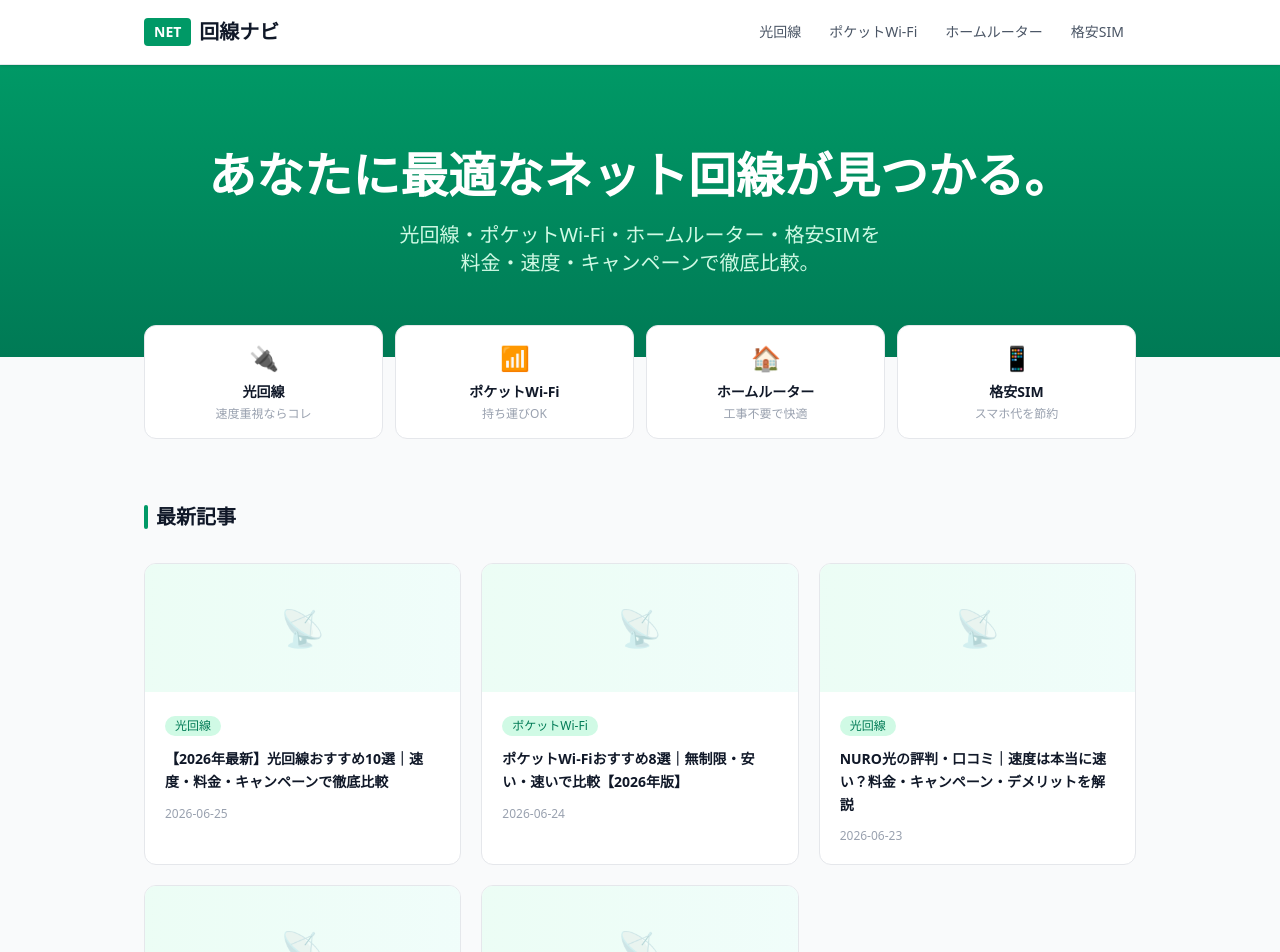
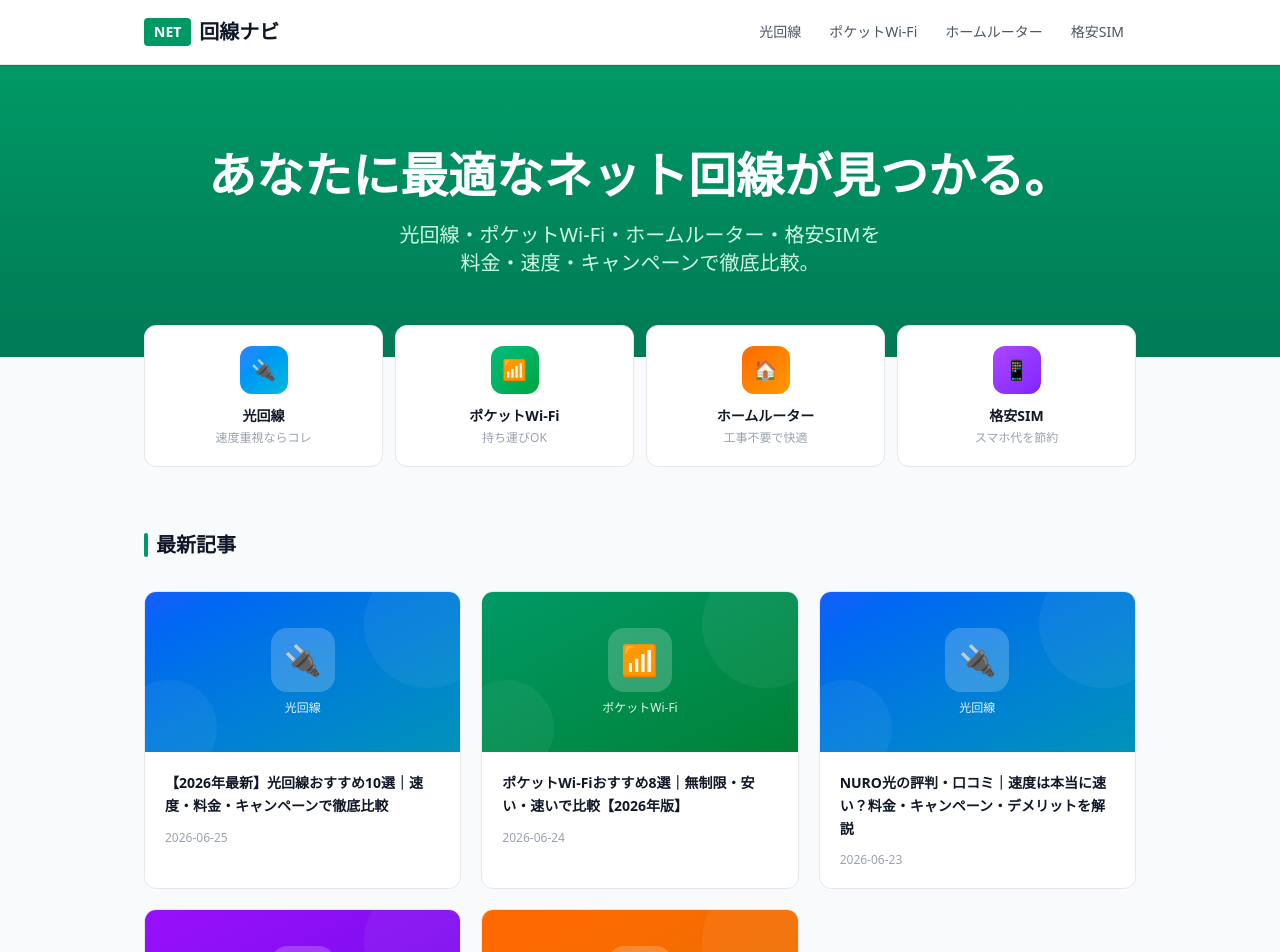
Before and after one commit to sekatubenri/wifi-media, a Next.js app: page / in a window 1280 px wide. Shown: the top 952 px of the page. Built offline with nearby package versions, Linux system fonts and the light colour scheme.

Commit message:
design: colorful category thumbnails for article cards

```diff
--- a/src/app/category/[category]/page.tsx
+++ b/src/app/category/[category]/page.tsx
@@ -1,6 +1,7 @@
 import { getArticlesByCategory, getCategoryLabel } from '@/lib/articles'
 import Link from 'next/link'
 import type { Metadata } from 'next'
+import ArticleCard from '@/components/ArticleCard'
 
 type Props = { params: Promise<{ category: string }> }
 
@@ -9,7 +10,7 @@ export async function generateMetadata({ params }: Props): Promise<Metadata> {
   const label = getCategoryLabel(category)
   return {
     title: `${label}の記事一覧`,
-    description: `${label}に関する記事一覧。転職成功に役立つ情報を掲載。`,
+    description: `${label}に関する記事一覧。料金・速度・キャンペーンで比較。`,
   }
 }
 
@@ -21,39 +22,25 @@ export default async function CategoryPage({ params }: Props) {
   return (
     <div className="max-w-5xl mx-auto px-4 py-12">
       <h1 className="text-2xl font-bold text-gray-900 mb-8 flex items-center gap-2">
-        <span className="w-1 h-6 bg-blue-700 rounded-full"></span>
+        <span className="w-1 h-6 bg-emerald-600 rounded-full"></span>
         {label}
       </h1>
 
       {articles.length === 0 ? (
         <div className="text-center py-20">
           <p className="text-gray-400 text-lg">記事はまだありません。</p>
-          <Link href="/" className="text-blue-700 text-sm mt-4 inline-block hover:underline">← トップに戻る</Link>
+          <Link href="/" className="text-emerald-700 text-sm mt-4 inline-block hover:underline">← トップに戻る</Link>
         </div>
       ) : (
         <div className="grid md:grid-cols-2 lg:grid-cols-3 gap-5">
           {articles.map((article) => (
-            <Link
-              key={article.slug}
-              href={`/article/${article.slug}`}
-              className="group bg-white border border-gray-200 rounded-xl overflow-hidden hover:shadow-lg hover:-translate-y-0.5 transition-all"
-            >
-              <div className="bg-gradient-to-r from-blue-50 to-indigo-50 h-28 flex items-center justify-center">
-                <span className="text-3xl opacity-30">📄</span>
-              </div>
-              <div className="p-5">
-                <h3 className="font-bold text-gray-900 text-sm leading-relaxed mb-3 line-clamp-3 group-hover:text-blue-700 transition-colors">
-                  {article.title}
-                </h3>
-                <p className="text-xs text-gray-400">{article.date}</p>
-              </div>
-            </Link>
+            <ArticleCard key={article.slug} article={article} />
           ))}
         </div>
       )}
 
       <div className="mt-10">
-        <Link href="/" className="text-blue-700 text-sm font-medium hover:underline">← トップに戻る</Link>
+        <Link href="/" className="text-emerald-700 text-sm font-medium hover:underline">← トップに戻る</Link>
       </div>
     </div>
   )
--- a/src/app/page.tsx
+++ b/src/app/page.tsx
@@ -1,11 +1,12 @@
 import { getAllArticles } from '@/lib/articles'
 import Link from 'next/link'
+import ArticleCard from '@/components/ArticleCard'
 
 const CATEGORIES = [
-  { key: 'hikari', label: '光回線', emoji: '🔌', desc: '速度重視ならコレ' },
-  { key: 'wifi', label: 'ポケットWi-Fi', emoji: '📶', desc: '持ち運びOK' },
-  { key: 'homerouter', label: 'ホームルーター', emoji: '🏠', desc: '工事不要で快適' },
-  { key: 'sim', label: '格安SIM', emoji: '📱', desc: 'スマホ代を節約' },
+  { key: 'hikari', label: '光回線', icon: '🔌', desc: '速度重視ならコレ', color: 'from-blue-500 to-cyan-500' },
+  { key: 'wifi', label: 'ポケットWi-Fi', icon: '📶', desc: '持ち運びOK', color: 'from-emerald-500 to-green-600' },
+  { key: 'homerouter', label: 'ホームルーター', icon: '🏠', desc: '工事不要で快適', color: 'from-orange-500 to-amber-500' },
+  { key: 'sim', label: '格安SIM', icon: '📱', desc: 'スマホ代を節約', color: 'from-purple-500 to-violet-600' },
 ]
 
 export default function Home() {
@@ -31,10 +32,12 @@ export default function Home() {
             <Link
               key={cat.key}
               href={`/category/${cat.key}`}
-              className="bg-white rounded-xl border border-gray-200 p-4 hover:shadow-lg hover:-translate-y-0.5 transition-all text-center"
+              className="bg-white rounded-xl border border-gray-200 p-5 hover:shadow-lg hover:-translate-y-0.5 transition-all text-center group"
             >
-              <span className="text-2xl">{cat.emoji}</span>
-              <h3 className="font-bold text-sm text-gray-900 mt-2">{cat.label}</h3>
+              <div className={`bg-gradient-to-br ${cat.color} w-12 h-12 rounded-xl flex items-center justify-center mx-auto mb-3`}>
+                <span className="text-xl">{cat.icon}</span>
+              </div>
+              <h3 className="font-bold text-sm text-gray-900 group-hover:text-emerald-700 transition-colors">{cat.label}</h3>
               <p className="text-xs text-gray-400 mt-1">{cat.desc}</p>
             </Link>
           ))}
@@ -48,24 +51,7 @@ export default function Home() {
         </h2>
         <div className="grid md:grid-cols-2 lg:grid-cols-3 gap-5">
           {articles.map((article) => (
-            <Link
-              key={article.slug}
-              href={`/article/${article.slug}`}
-              className="group bg-white border border-gray-200 rounded-xl overflow-hidden hover:shadow-lg hover:-translate-y-0.5 transition-all"
-            >
-              <div className="bg-gradient-to-r from-emerald-50 to-teal-50 h-32 flex items-center justify-center">
-                <span className="text-4xl opacity-30">📡</span>
-              </div>
-              <div className="p-5">
-                <span className="inline-block text-xs bg-emerald-100 text-emerald-700 font-medium px-2.5 py-0.5 rounded-full mb-3">
-                  {article.categoryLabel}
-                </span>
-                <h3 className="font-bold text-gray-900 text-sm leading-relaxed mb-3 line-clamp-3 group-hover:text-emerald-700 transition-colors">
-                  {article.title}
-                </h3>
-                <p className="text-xs text-gray-400">{article.date}</p>
-              </div>
-            </Link>
+            <ArticleCard key={article.slug} article={article} />
           ))}
         </div>
       </section>
--- /dev/null
+++ b/src/components/ArticleCard.tsx
@@ -0,0 +1,51 @@
+import Link from 'next/link'
+import type { Article } from '@/lib/articles'
+
+const CATEGORY_STYLES: Record<string, { bg: string; icon: string; iconBg: string }> = {
+  hikari: {
+    bg: 'from-blue-600 to-cyan-600',
+    icon: '🔌',
+    iconBg: 'bg-white/20',
+  },
+  wifi: {
+    bg: 'from-emerald-600 to-green-700',
+    icon: '📶',
+    iconBg: 'bg-white/20',
+  },
+  homerouter: {
+    bg: 'from-orange-500 to-amber-600',
+    icon: '🏠',
+    iconBg: 'bg-white/20',
+  },
+  sim: {
+    bg: 'from-purple-600 to-violet-700',
+    icon: '📱',
+    iconBg: 'bg-white/20',
+  },
+}
+
+export default function ArticleCard({ article }: { article: Article }) {
+  const style = CATEGORY_STYLES[article.category] || CATEGORY_STYLES.hikari
+
+  return (
+    <Link
+      href={`/article/${article.slug}`}
+      className="group bg-white border border-gray-200 rounded-xl overflow-hidden hover:shadow-xl hover:-translate-y-1 transition-all duration-300"
+    >
+      <div className={`bg-gradient-to-br ${style.bg} h-40 flex flex-col items-center justify-center p-4 relative overflow-hidden`}>
+        <div className="absolute top-0 right-0 w-32 h-32 bg-white/5 rounded-full -translate-y-8 translate-x-8" />
+        <div className="absolute bottom-0 left-0 w-24 h-24 bg-white/5 rounded-full translate-y-6 -translate-x-6" />
+        <div className={`${style.iconBg} w-16 h-16 rounded-2xl flex items-center justify-center mb-2`}>
+          <span className="text-3xl">{style.icon}</span>
+        </div>
+        <span className="text-white/90 text-xs font-medium">{article.categoryLabel}</span>
+      </div>
+      <div className="p-5">
+        <h3 className="font-bold text-gray-900 text-sm leading-relaxed mb-3 line-clamp-3 group-hover:text-emerald-700 transition-colors">
+          {article.title}
+        </h3>
+        <p className="text-xs text-gray-400">{article.date}</p>
+      </div>
+    </Link>
+  )
+}
```
Also changed, not shown: 1 other file (tests, documents, lock files or other folders).
